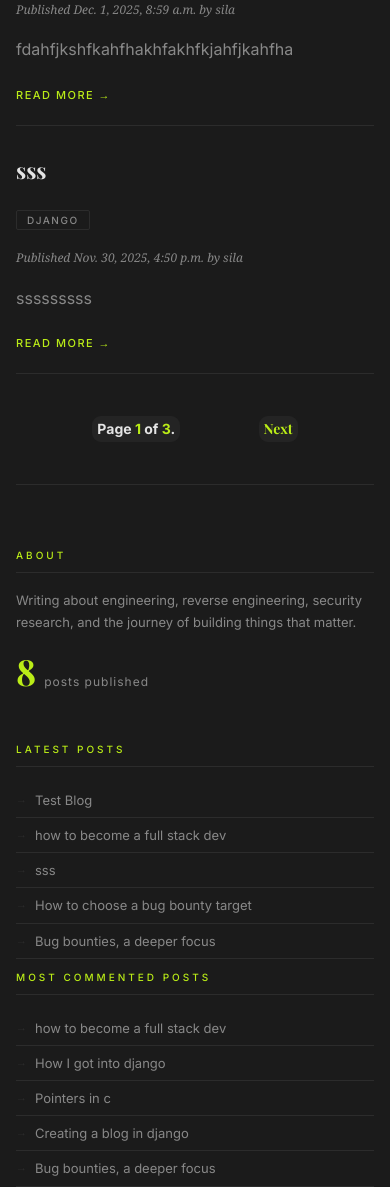
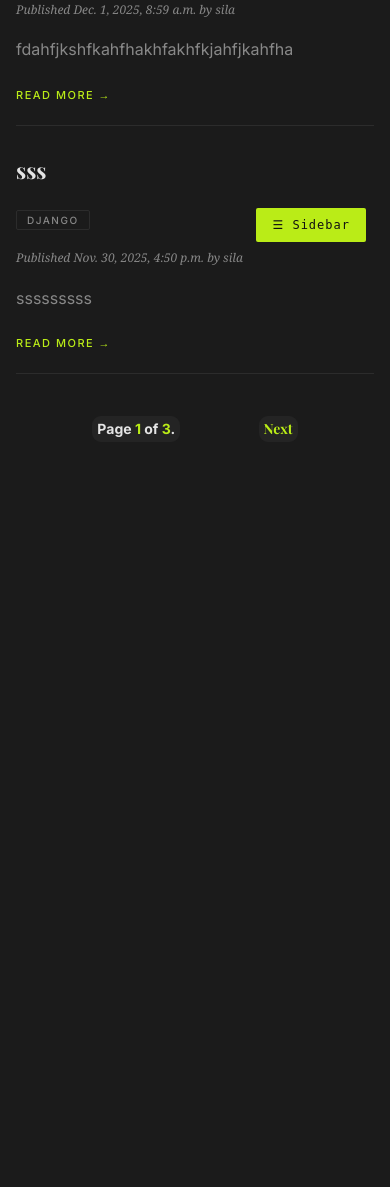
Before and after one commit to IamSila/blog_app, a Django app: page /blog/ in a window 390 px wide; the page is wider, and only the part inside the window is pictured. Shown: the part 578-1765 px from the top of that part. After the commit the page ends 1015 px from the top of that part, so only its background shows below. Run offline with Django 4.2, Linux system fonts and the light colour scheme; data comes from the database, SQL or seed files in the repository; parts of the project's set-up code (start-up, migrations or seed data) failed here and were passed over.

Commit message:
nav buttons in blog reading section

```diff
--- a/blog/static/css/blog.css
+++ b/blog/static/css/blog.css
@@ -256,3 +256,51 @@ input[type=submit] {
         font-size: 14px;
     }
 }
+
+
+
+
+.sidebar-toggle {
+    display: none;
+    position: fixed;
+    bottom: 1.5rem;
+    right: 1.5rem;
+    z-index: 100;
+    background: var(--lime);
+    color: var(--black);
+    border: none;
+    padding: 10px 16px;
+    font-family: 'JetBrains Mono', monospace;
+    font-size: 12px;
+    font-weight: 500;
+    letter-spacing: 1px;
+    cursor: pointer;
+    border-radius: 2px;
+}
+
+@media (max-width: 768px) {
+    #content {
+        float: none;
+        width: 100%;
+        padding: 0;
+    }
+
+    #sidebar {
+        display: none;
+        float: none;
+        width: 100%;
+        padding-left: 0;
+        border-left: none;
+        border-top: 1px solid var(--faint);
+        margin-top: 2rem;
+        padding-top: 2rem;
+    }
+
+    #sidebar.open {
+        display: block;
+    }
+
+    .sidebar-toggle {
+        display: block;
+    }
+}
--- a/blog/templates/blog/base.html
+++ b/blog/templates/blog/base.html
@@ -42,5 +42,24 @@
       </div>
 
     </div>
+
+    <button class="sidebar-toggle" onclick="toggleSidebar()" id="sidebar-btn">
+    ☰ Sidebar
+    </button>
+
+
+
+
+
+    <script>
+        function toggleSidebar() {
+          const sidebar = document.getElementById('sidebar');
+          const btn = document.getElementById('sidebar-btn');
+          sidebar.classList.toggle('open');
+          btn.textContent = sidebar.classList.contains('open') ? '✕ Close' : '☰ Sidebar';
+  }
+</script>
   </body>
+
+
 </html>
```
